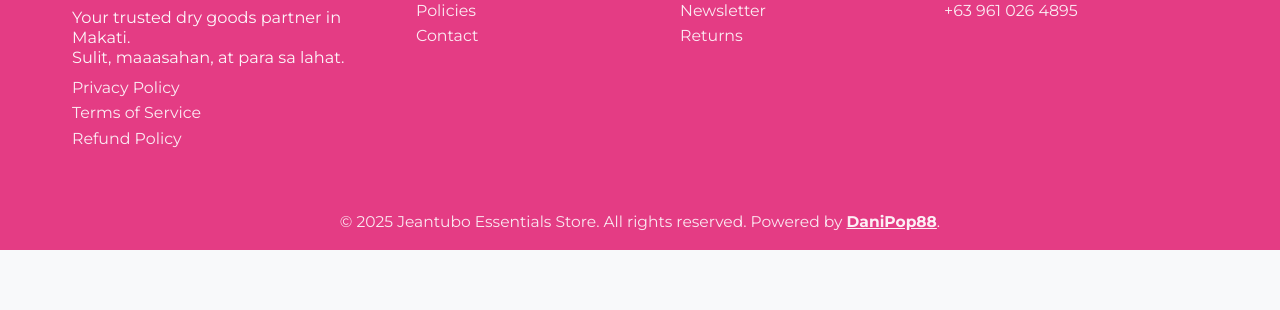
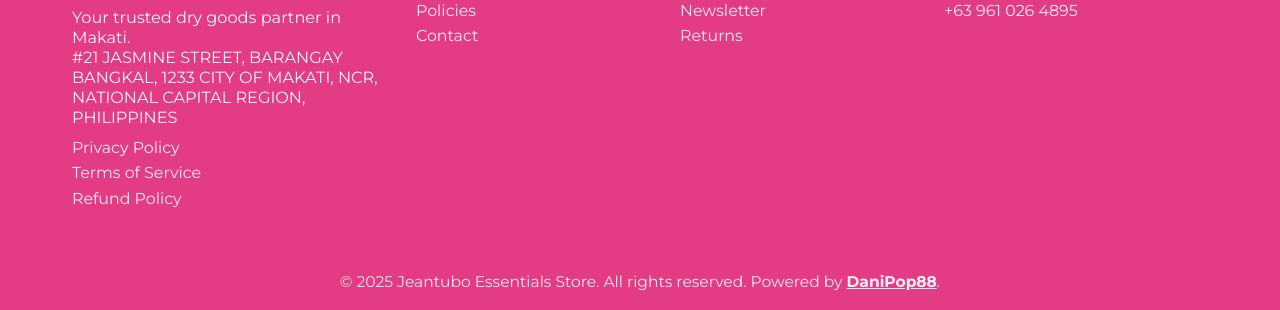
Before and after one commit to DaniPop88/Jeantubo-Store, a plain HTML site: page index.html in a window 1280 px wide. Shown: the part 2624-2934 px from the top of the page. Before the commit the page ends 2874 px from the top, so only its background shows below. Drawn offline with nearby package versions, Linux system fonts and the light colour scheme.

Commit message:
Update index.html

```diff
--- a/index.html
+++ b/index.html
@@ -919,7 +919,7 @@
         </div>
         <div class="footer-desc">
           Your trusted dry goods partner in Makati.<br>
-          Sulit, maaasahan, at para sa lahat.
+          #21 JASMINE STREET, BARANGAY BANGKAL, 1233 CITY OF MAKATI, NCR, NATIONAL CAPITAL REGION, PHILIPPINES
         </div>
         <div class="footer-links" style="margin-top:0.5rem;">
           <a href="privacy-policy.html" class="footer-link">Privacy Policy</a>
```
